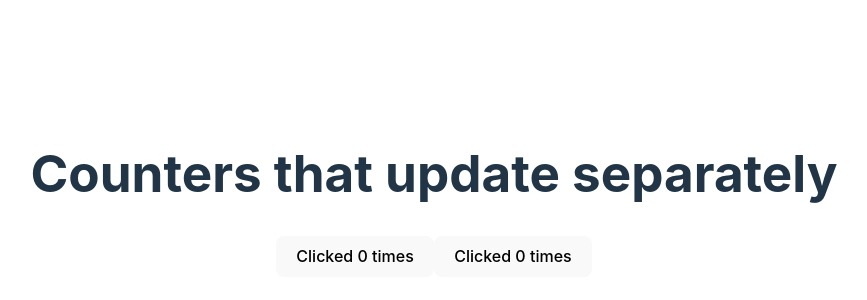
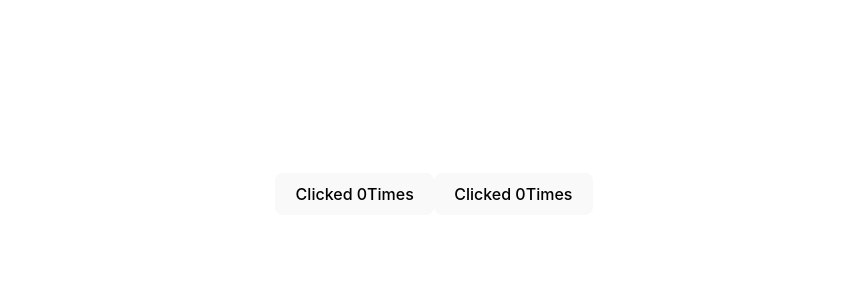
Before and after one commit to TaiefSiddique/React-Recap, a React (Vite) app: page / in a window 1280 px wide. Shown: the part 206-506 px from the top of the page, without its empty margins (206-1073 px from the left). Built offline with nearby package versions, Linux system fonts and the light colour scheme.

Commit message:
Props Passing implemented and counters created that updates together

```diff
--- a/src/App.jsx
+++ b/src/App.jsx
@@ -1,5 +1,6 @@
 import './App.css'
-import CounterUsingState from './Components/CounterUsingState'
+import CounterUpdatingTogether from './Components/CounterUpdatingTogether'
+//import CounterUsingState from './Components/CounterUsingState'
 //import MyApp1 from './Components/MyApp1'
 //import ConditionalRendering from './Components/ConditionalRendering'
 //import RenderingLists from './Components/RenderingLists'
@@ -17,7 +18,8 @@ function App() {
 
   return (
     <>
-      <CounterUsingState></CounterUsingState>
+      <CounterUpdatingTogether></CounterUpdatingTogether>
+      {/* <CounterUsingState></CounterUsingState> */}
       {/* <MyApp1></MyApp1>
       <RespondingToEvents></RespondingToEvents> */}
       {/* <RenderingLists></RenderingLists> */}
--- /dev/null
+++ b/src/Components/CounterUpdatingTogether.jsx
@@ -0,0 +1,30 @@
+import { useState } from "react";
+import { PropTypes } from 'prop-types';
+
+const MyButton = ({ count, handleClick }) => {
+
+
+    return <>
+        <button onClick={handleClick}>Clicked {count}Times</button>
+    </>
+}
+
+const CounterUpdatingTogether = () => {
+    const [count, setCount] = useState(0);
+    const handleClick = () => {
+        setCount(count + 1)
+    }
+    return (
+        <div>
+            <MyButton count={count} handleClick={handleClick}></MyButton>
+            <MyButton count={count} handleClick={handleClick}></MyButton>
+        </div>
+    );
+};
+
+export default CounterUpdatingTogether;
+
+MyButton.propTypes = {
+    count: PropTypes.number.isRequired,
+    handleClick: PropTypes.func.isRequired,
+};
```
